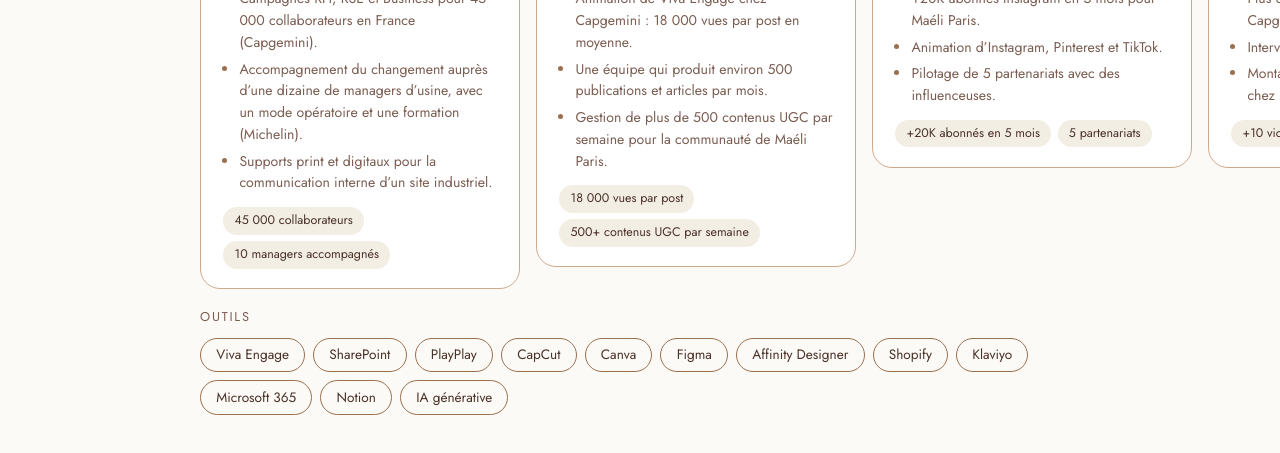
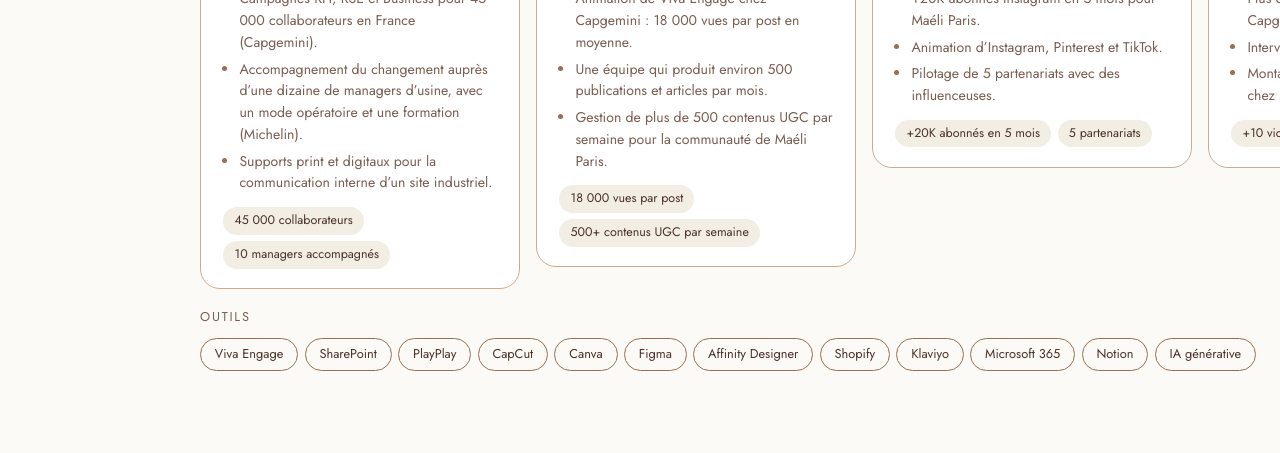
Before and after one commit to coline-buisson/portfolio, a plain HTML site: page index.html in a window 1280 px wide. Shown: the part 1963-2416 px from the top of the page. Drawn offline with nearby package versions, Linux system fonts and the light colour scheme.

Commit message:
Outils sur une seule ligne, mots Je suis plus rapides
Co-Authored-By: Claude Sonnet 5.5 <noreply@anthropic.com>
Claude-Session: https://claude.ai/code/session_01TQFJemgSD5Asz9PHfLpzqz

```diff
--- a/index.html
+++ b/index.html
@@ -124,8 +124,9 @@ nav{position:sticky;top:0;z-index:20;background:rgba(252,250,246,.92);backdrop-f
 .cc li{margin-bottom:.3rem}.cc li::marker{color:var(--vrose-fonce)}
 .cc .faits{display:flex;flex-wrap:wrap;gap:.4rem;margin-top:.8rem}
 .cc .faits span{background:var(--fond2);padding:.2rem .7rem;border-radius:99px;font-size:.78rem;color:var(--brun)}
-#competences .puces{display:flex;flex-wrap:wrap;gap:.5rem;padding:0 1.5rem 0 var(--g);max-width:calc(900px + var(--g))}
-.puce{border:1px solid var(--vrose-fonce);border-radius:99px;padding:.3rem .95rem;font-size:.85rem;color:var(--brun)}
+#competences .puces{display:flex;flex-wrap:nowrap;justify-content:space-between;gap:.4rem;padding:0 1.5rem 0 var(--g)}
+.puce{border:1px solid var(--vrose-fonce);border-radius:99px;padding:.3rem .6rem;font-size:.8rem;color:var(--brun);white-space:nowrap;flex:1 1 auto;text-align:center}
+@media(max-width:1250px){#competences .puces{flex-wrap:wrap;justify-content:flex-start}.puce{flex:0 0 auto;padding:.3rem .95rem}}
 #competences.libre{padding:5rem 0}
 .libre .stick{position:static;height:auto;overflow:visible;padding-top:0;gap:1.6rem}
 .libre .rang{clip-path:none;overflow-x:auto;padding-bottom:1rem}
@@ -325,7 +326,7 @@ const mots=["curieuse","dynamique","créative","organisée"];
 const elMot=document.getElementById("mot");let iMot=0;
 function setMot(w){elMot.innerHTML=[...w].map((c,i)=>`<span style="animation-delay:${i*45}ms">${c}</span>`).join("")}
 setMot(mots[0]);
-if(!reduit)setInterval(()=>{iMot=(iMot+1)%mots.length;setMot(mots[iMot])},2300);
+if(!reduit)setInterval(()=>{iMot=(iMot+1)%mots.length;setMot(mots[iMot])},1500);
 
 /* ---------- Contenu ---------- */
 const exps=[
```
